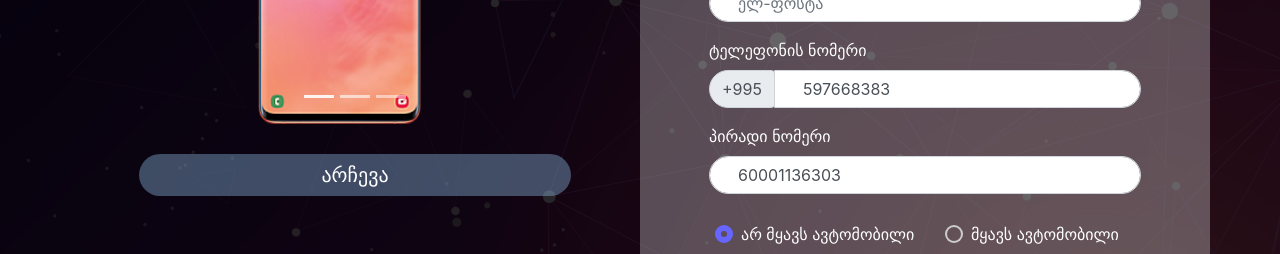
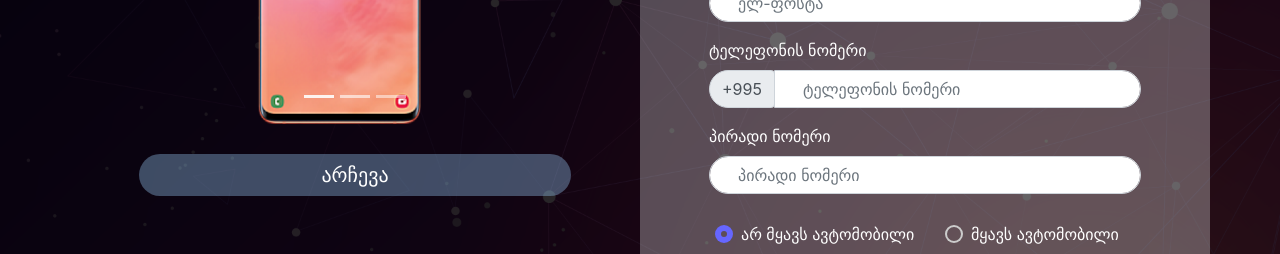
Before and after one commit to kh1msh0/landing_lizing, a plain HTML site: page index.html in a window 1280 px wide. Shown: the part 489-743 px from the top of the page. Drawn offline with nearby package versions, Linux system fonts and the light colour scheme.

Commit message:
Update index.html

```diff
--- a/index.html
+++ b/index.html
@@ -94,12 +94,12 @@
                         <div class="input-group-prepend">
                           <span class="input-group-text" id="inputGroupPrepend">+995</span>
                         </div>
-                        <input type="number" class="form-control" id="" name="Phone" placeholder="ტელეფონის ნომერი" value="597668383">
+                        <input type="number" class="form-control" id="" name="Phone" placeholder="ტელეფონის ნომერი" >
                       </div>
                     </div>
                     <div class="form-group">
                       <label for="exampleInputEmail1">პირადი ნომერი</label>
-                      <input type="number" class="form-control" id="" name="ID"  placeholder="პირადი ნომერი" value="60001136303">
+                      <input type="number" class="form-control" id="" name="ID"  placeholder="პირადი ნომერი" >
                     </div>
 
                     <div class="form-check form-check-inline radio">
```
